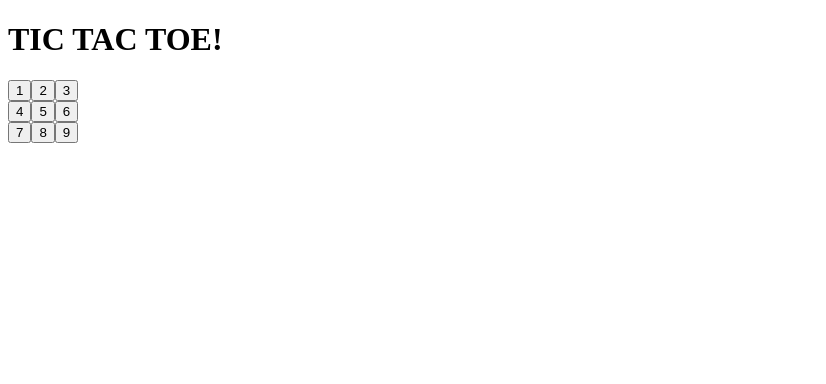
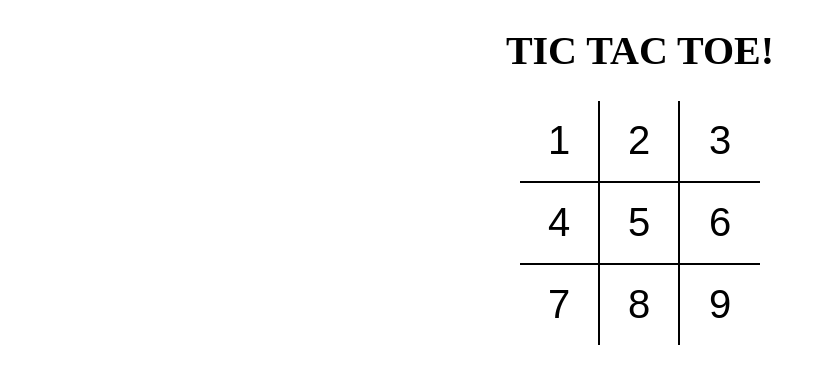
Before and after one commit to Vignesh5140/TicTacToe-React, a React (Vite) app: page / in a window 1280 px wide. Shown: the top 384 px of the page, without its empty margins (0-826 px from the left). Built offline with nearby package versions, Linux system fonts and the light colour scheme.

Commit message:
added classNames and sass

```diff
--- a/package.json
+++ b/package.json
@@ -13,6 +13,7 @@
     "clear": "rimraf dist .parcel-cache"
   },
   "dependencies": {
+    "node-sass": "^8.0.0",
     "react": "^18.2.0",
     "react-dom": "^18.2.0"
   },
@@ -27,6 +28,7 @@
     "eslint-plugin-react": "^7.32.1",
     "prettier": "^2.8.3",
     "rimraf": "^4.1.1",
+    "sass": "^1.57.1",
     "vite": "^3.2.1"
   },
   "babel": {
--- a/src/App.jsx
+++ b/src/App.jsx
@@ -1,12 +1,13 @@
 import React from "react";
 import Board from "./components/Board";
+import "./styles/root.scss";
 
 const App = ()=> {
   return(
-    <>
+    <div className="app">
     <h1>TIC TAC TOE!</h1>
     <Board/>
-    </>
+    </div>
   );
 };
 
--- a/src/components/Board.jsx
+++ b/src/components/Board.jsx
@@ -3,18 +3,18 @@
 
 const Board = () => {
   return (
-    <div>
-      <div>
+    <div className='board'>
+      <div className='board-row'>
         <Square value={1}/>
         <Square value={2}/>
         <Square value={3}/>
       </div>
-      <div>
+      <div className='board-row'>
         <Square value={4}/>
         <Square value={5}/>
         <Square value={6}/>
       </div>
-      <div>
+      <div className='board-row'>
         <Square value={7}/>
         <Square value={8}/>
         <Square value={9}/>
--- a/src/components/Square.jsx
+++ b/src/components/Square.jsx
@@ -2,7 +2,7 @@
 
 const Square = ({value}) => {
   return (
-    <button type='button'>{value}</button>
+    <button type='button' className='square'>{value}</button>
   )
 }
 
--- /dev/null
+++ b/src/styles/root.scss
@@ -0,0 +1,43 @@
+body {
+    padding: 0;
+    margin: 0;
+  }
+
+  button {
+    background: none;
+    border: none;
+    outline: none;
+    &:hover {
+     cursor: pointer;
+    }
+  }
+
+  .app {
+    font-size: 20px;
+    display: flex;
+    flex-direction: column;
+    align-items: center;
+  }
+
+  .board {
+    .board-row {
+      display: flex;
+      flex-direction: row;
+      border-bottom: 2px solid #000;
+      &:last-child {
+        border-bottom: none;
+      }
+      .square {
+        width: 80px;
+        height: 80px;
+        border-right: 2px solid #000;
+        font-size: 2.5rem;
+        padding: 0;
+        overflow: hidden;
+        transition: all 0.2s;
+        &:last-child {
+          border-right: none;
+        }
+      }
+    }
+  }
```
Also changed, not shown: 1 other file (tests, documents, lock files or other folders).
